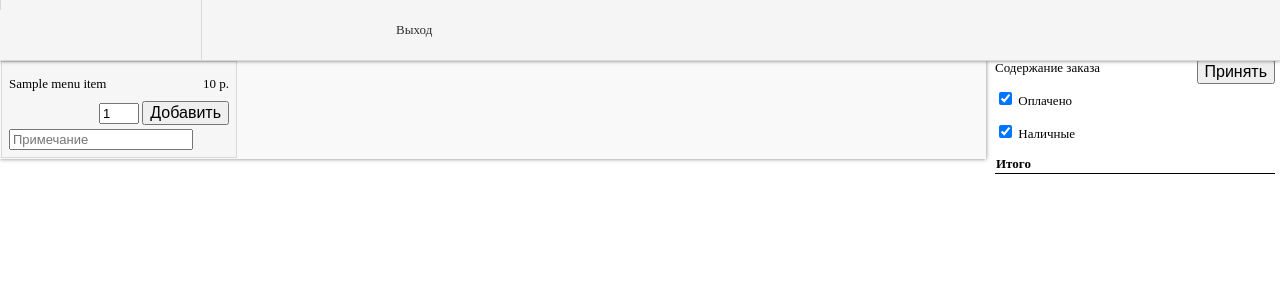
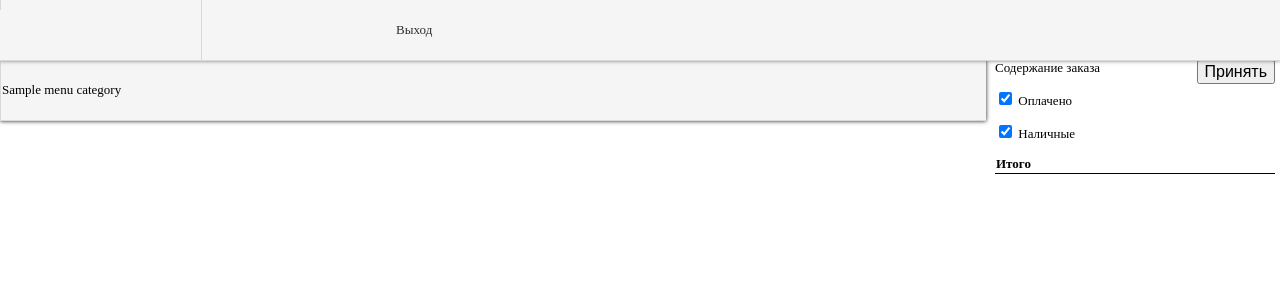
Before and after one commit to BelyaevPavel/shawarma3.5, a Django app: template shawarma_proj/queue/templates/queue/menu_page.html in a window 1280 px wide. Shown: the top 300 px of the page. Run offline with Django 3.2, Linux system fonts and the light colour scheme; the template is opened without the code that fills it: most values are stand-ins (such as "Sample title", 1, 10 or a date in 2020); some libraries are stand-ins or nearby versions.

Commit message:
Menu categories added.

```diff
--- a/shawarma_proj/queue/admin.py
+++ b/shawarma_proj/queue/admin.py
@@ -1,6 +1,6 @@
 # -*- coding: utf-8 -*-
 from __future__ import unicode_literals
-from .models import Menu, Staff, Order, StaffCategory
+from .models import Menu, Staff, Order, StaffCategory, MenuCategory
 from django.contrib import admin
 
 # Register your models here.
@@ -8,3 +8,4 @@ admin.site.register(Menu)
 admin.site.register(Staff)
 admin.site.register(Order)
 admin.site.register(StaffCategory)
+admin.site.register(MenuCategory)
--- a/shawarma_proj/queue/static/js/menu_handlers.js
+++ b/shawarma_proj/queue/static/js/menu_handlers.js
@@ -3,6 +3,7 @@
  */
 $(document).ready(function () {
     $('#menu').addClass('active');
+    $('.menu-item').hide();
 });
 
 var currOrder = [];
@@ -17,10 +18,10 @@ $(function () {
         var confirmation = confirm("Подтвердить заказ?");
         var form = $('.subm');
         var is_paid = true;
-        if ($('#is_paid').attr('checked') != 'checked')
+        if ($('#is_paid').is(':checked'))
             is_paid = false;
         var paid_with_cash = true;
-        if ($('#paid_with_cash').attr('checked') != 'checked')
+        if ($('#paid_with_cash').is(':checked'))
             paid_with_cash = false;
         if (confirmation == true) {
             $.ajaxSetup({
@@ -33,8 +34,8 @@ $(function () {
                     url: form.attr('data-send-url'),
                     data: {
                         "order_content": JSON.stringify(currOrder),
-                        "is_paid": JSON.stringify(is_paid),
-                        "paid_with_cash": JSON.stringify(paid_with_cash)
+                        "is_paid": JSON.stringify($('#is_paid').is(':checked')),
+                        "paid_with_cash": JSON.stringify($('#paid_with_cash').is(':checked'))
                     },
                     dataType: 'json',
                     success: function (data) {
@@ -121,3 +122,8 @@ function CalculateTotal() {
     }
     $('p.totalDisplay').text(total);
 }
+
+function ChangeCategory(category) {
+    $('.menu-item').hide();
+    $('[category='+category+']').show();
+}
--- a/shawarma_proj/queue/static/queue/style.css
+++ b/shawarma_proj/queue/static/queue/style.css
@@ -240,6 +240,48 @@ div.header-buttons {
     border-left: solid 1px #D8D8D8;
 }
 
+
+div.menu-header-div-container {
+    position: relative;
+    border-bottom: solid 1px #D8D8D8;
+    box-shadow: 0 0 4px 0 rgba(0, 0, 0, 0.5);
+    background: #F6F6F6;
+    height: 60px;
+    width: 100%-180px;
+    min-width: 750px;
+    line-height: 60px;
+    left: 0;
+    right: 0;
+    top: 0 !important;
+    z-index: 1000;
+
+}
+
+div.menu-header-div {
+    position: absolute;
+    left: 0;
+    top: 0;
+    bottom: 0;
+    right: 0;
+    z-index: 0;
+    box-sizing: border-box;
+    width: 100%;
+    min-height: 40px;
+    line-height: 60px;
+    text-align: center;
+    background-color: rgba(246, 246, 246, 0.63);
+}
+
+div.menu-header-buttons {
+    min-width: 100px;
+    max-width: 33%;
+    float: left;
+    padding-left: 1px;
+    padding-right: 1px;
+    border-left: solid 1px #D8D8D8;
+    cursor: pointer;
+}
+
 div.header-who-logged {
     min-height: 10px;
     min-width: 200px;
@@ -257,6 +299,13 @@ div.menu-div {
     float: left;
     background-color: rgba(246, 246, 246, 0.63);
     box-shadow: 0 0 4px 0 rgba(0, 0, 0, 0.5);
+}
+
+
+div.menu-item-container {
+    position: relative;
+    left: 0;
+    top: 60 !important;
 }
 
 div.menu-content, div.menu-item-details, div.menu-item-note {
--- a/shawarma_proj/queue/templates/queue/menu.html
+++ b/shawarma_proj/queue/templates/queue/menu.html
@@ -1,4 +1,6 @@
 <div class="menu-content">
+    {% include "queue/menu_categories_header.html" with menu_categories=menu_categories %}
+    <div class="menu-item-container">
 	    {% if menu_items %}
 		{% for menu_item in menu_items %}
 		    {% include "queue/menu_item.html" with menu_item=menu_item %}
@@ -7,4 +9,5 @@
 		<p>В меню пусто.</p>
 	    {% endif %}
     </div>
+</div>
 {% load static %}
--- /dev/null
+++ b/shawarma_proj/queue/templates/queue/menu_categories_header.html
@@ -0,0 +1,15 @@
+{% load static %}
+<script type="text/javascript" src="{% static 'js/menu_handlers.js' %}"></script>
+<div class="menu-header-div-container fixed">
+    <div class="menu-header-div">
+	{% if menu_categories %}
+		{% for menu_category in menu_categories %}
+		        <div class="menu-header-buttons" onclick="ChangeCategory('{{ menu_category.eng_title }}')">
+		                {{ menu_category.title }}
+			</div>
+		{% endfor %}
+	{% else %}
+		<p>В меню пусто.</p>
+	{% endif %}
+    </div>
+</div>
--- a/shawarma_proj/queue/templates/queue/menu_item.html
+++ b/shawarma_proj/queue/templates/queue/menu_item.html
@@ -1,4 +1,4 @@
-<div class="menu-item">
+<div class="menu-item" category="{{ menu_item.category.eng_title }}">
     <div class="menu-item-details">
         <div class="menu-item-title">
             {{ menu_item.title }}
```
Also changed, not shown: shawarma_proj/queue/models.py (+13 -1 lines), shawarma_proj/queue/static/js/buyer_queue_handlers.js (+4 -4 lines), shawarma_proj/queue/views.py (+36 -28 lines), shawarma_proj/queue/migrations/0007_menucategory.py (added), shawarma_proj/queue/migrations/0008_menu_category.py (added), shawarma_proj/queue/migrations/0009_menucategory_eng_title.py (added). Lines whose indentation alone changed are shown as unchanged.
